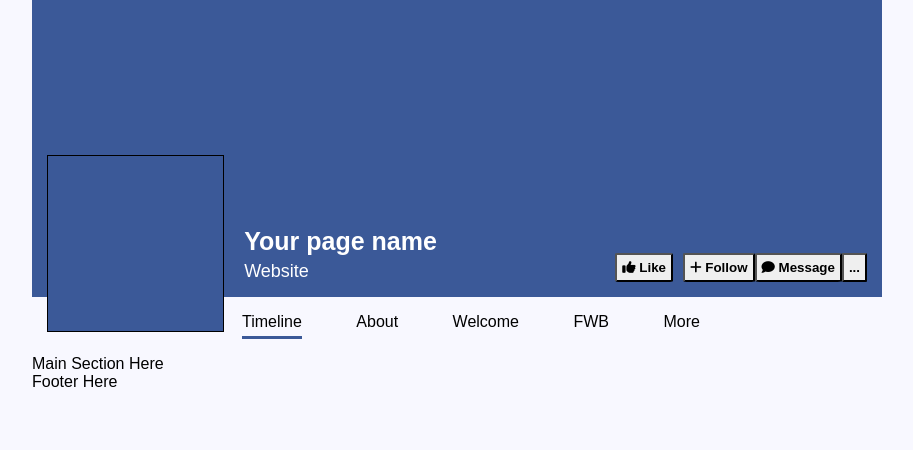
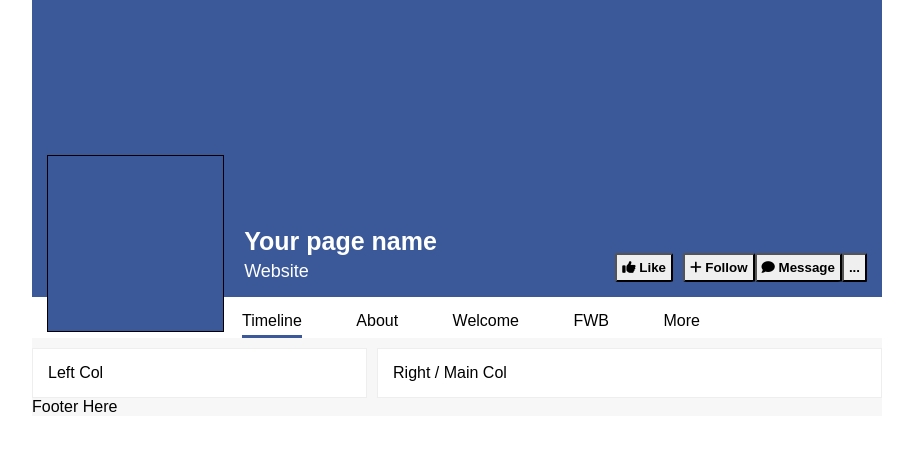
Before and after one commit to josephdubon/socialmockup, a plain HTML site: page index.html in a window 1280 px wide. Shown: the whole page, without its empty margins (183-1096 px from the left). Drawn offline with Linux system fonts and the light colour scheme.

Commit message:
Created 2 column layout on main page -referencing col sizing as per myKenzie instructions.

```diff
--- a/index.html
+++ b/index.html
@@ -45,7 +45,16 @@
 
         <!-- Start Main Page  Content -->
         <main>
-            Main Section Here
+            <!-- Left Column -->
+            <section class="leftCol">
+                Left Col
+            </section>
+
+            <!-- Right Column -->
+            <section class="rightCol">
+                Right / Main Col
+            </section>
+
         </main>
 
         <!-- Start Footer -->
--- a/style.css
+++ b/style.css
@@ -8,11 +8,11 @@
 
 body {
     font-family: Arial, Helvetica, sans-serif;
-    background: ghostwhite;
     margin: 0;
 }
 
 .pageWrapper {
+    background: #f7f7f7;
     width: 850px;
     margin: 0 auto;
 }
@@ -62,10 +62,7 @@ figure {
     font-size: 18px;
     font-weight: 100;
     margin: 0 auto;
-
 }
-
-.headerImage {}
 
 .headerButtons {
     display: inline;
@@ -78,9 +75,14 @@ figure {
 
 /* Navigation */
 nav {
-    position: relative;
-    left: 20%;
+    background-color: white;
+    padding-left: 20%;
     margin: 0;
+}
+
+ul.headerNavigation {
+    padding-top: 15px;
+    margin: 0 0 10px 0;
 }
 
 .headerNavigation li {
@@ -117,3 +119,32 @@ nav {
 .btnMessage {}
 
 .btnMore {}
+
+/* Main Section Left Column */
+
+main {
+    display: flex;
+    flex-flow: row nowrap;
+    justify-content: space-between;
+    justify-items: flex-start;
+    background-color: #f7f7f7;
+}
+
+main>section {
+    border: 1px solid #eeeeee;
+}
+
+.leftCol {
+    flex-basis: 328px;
+    background-color: #ffffff;
+    padding: 15px;
+    margin-right: 10px;
+}
+
+.rightCol {
+    flex-basis: 512px;
+    background-color: #ffffff;
+    padding: 15px;
+}
+
+/* Main Section Right Column */
```
